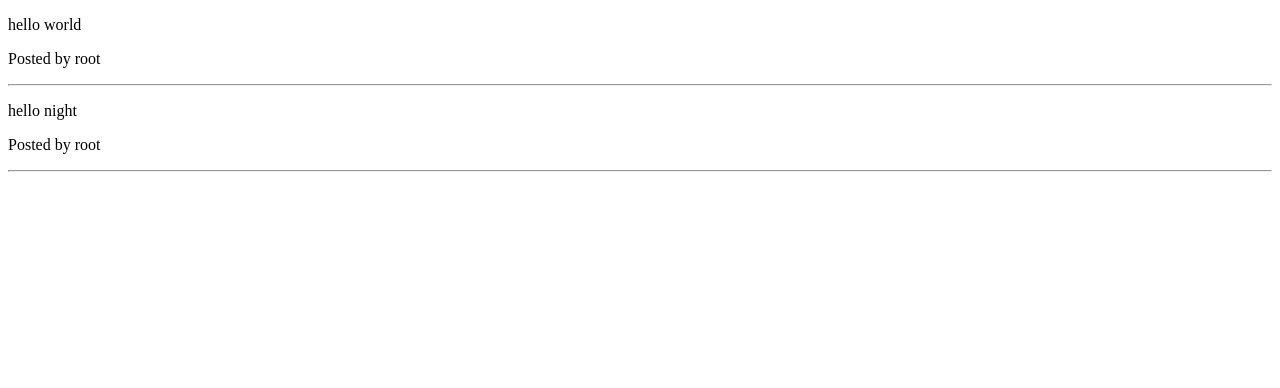
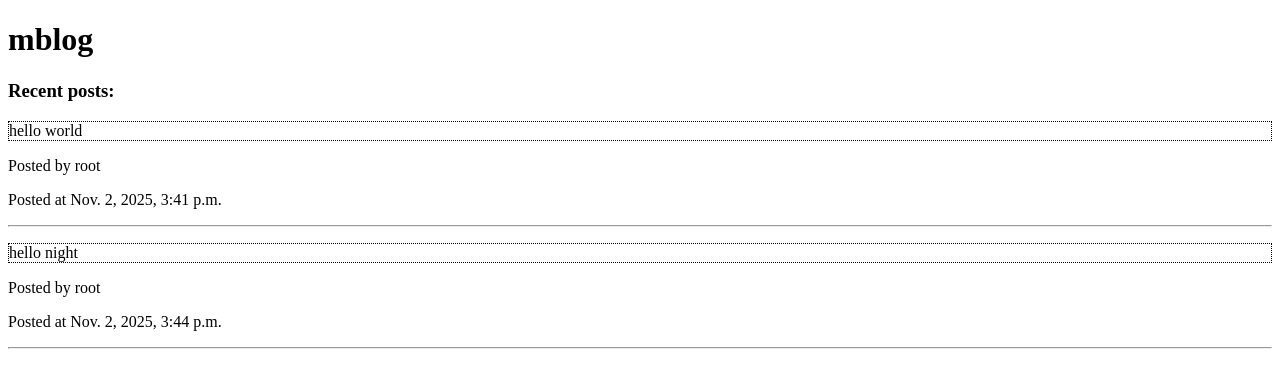
Before and after one commit to itsbobkat/mblog, a Django app: page / in a window 1280 px wide. Shown: the top 388 px of the page. Run offline with Django 5.2, Linux system fonts and the light colour scheme; data comes from the database, SQL or seed files in the repository.

Commit message:
update: better post display

```diff
--- a/django_project/core/models.py
+++ b/django_project/core/models.py
@@ -1,5 +1,6 @@
 from django.contrib.auth import get_user_model
 from django.db import models
+from datetime import timedelta
 
 User = get_user_model()
 
@@ -19,3 +20,6 @@ class Post(models.Model):
     )
     inserted_at = models.DateTimeField(auto_now_add=True)
     updated_at = models.DateTimeField(auto_now=True)
+    @property
+    def is_updated(self) -> bool:
+        return self.inserted_at - self.updated_at > timedelta(minutes=1)
--- a/django_project/core/templates/core/include/base.html
+++ b/django_project/core/templates/core/include/base.html
@@ -5,8 +5,16 @@
     <meta name="viewport" content="width=device-width, initial-scale=1.0">
     <meta http-equiv="X-UA-Compatible" content="ie=edge">
     <title>{% block title_prefix %}{% endblock title_prefix %}mblog</title>
+    <style>
+        .post-content {
+            border: 1px dotted;
+        }
+    </style>
   </head>
   <body>
+      <h1>mblog</h1>
+
+      <h3>Recent posts:</h3>
       {% block content %}{% endblock content %}
   </body>
 </html>
--- a/django_project/core/templates/core/index.html
+++ b/django_project/core/templates/core/index.html
@@ -5,8 +5,12 @@
     {% if post.title %}
     <h3>{{ post.title }}</h3>
     {% endif %}
-    <p>{{ post.content }}</p>
+    <p class="post-content">{{ post.content }}</p>
     <p>Posted by {{ post.author.username }}</p>
+    <p>Posted at {{ post.inserted_at }}</p>
+    {% if post.is_updated %}
+    <p>Updated at {{ post.updated_at }}</p>
+    {% endif %}
 </div>
 <hr>
 
```
